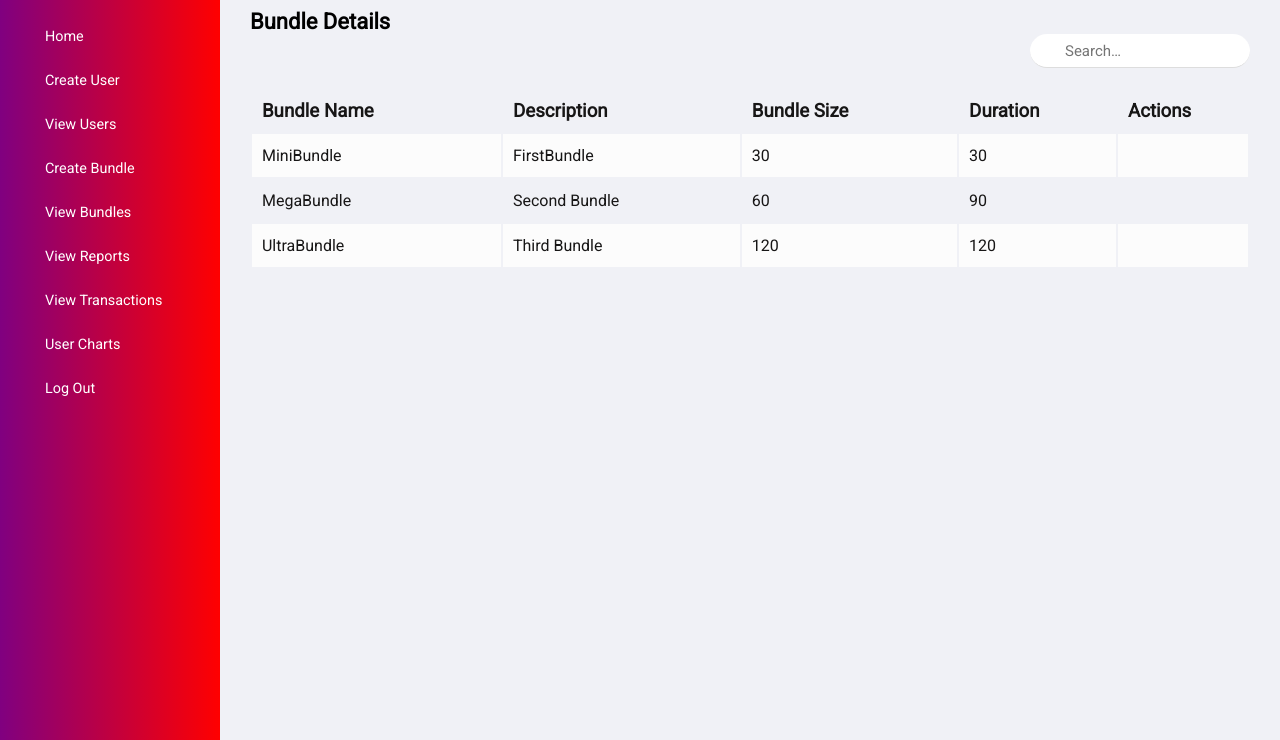
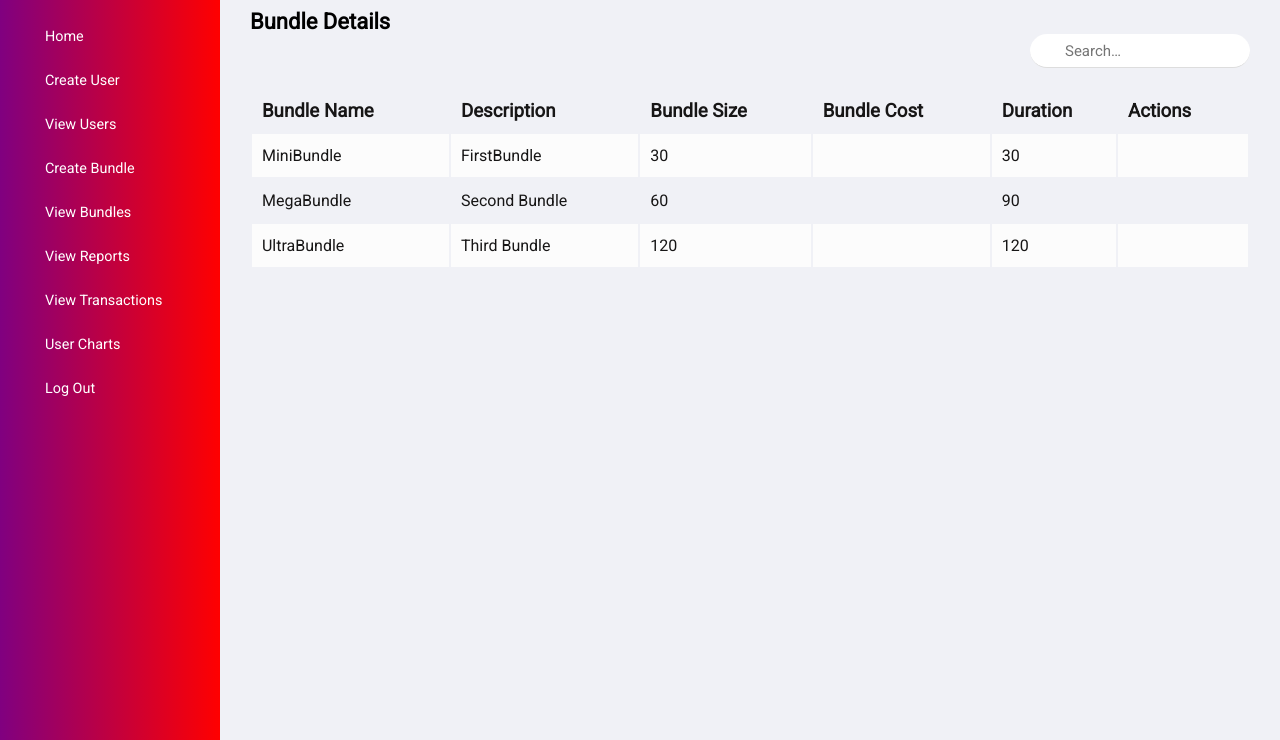
Before and after one commit to enoch17/ProtoNetWeb, a PHP site: page /pages/admin/viewbundles.php in a window 1280 px wide. Shown: the part 59-799 px from the top of the page. Run offline with PHP 8.4, Linux system fonts and the light colour scheme; the visitor is signed in with stand-in values (Sample User, id 1); data comes from the database, SQL or seed files in the repository; tables that the repository leaves empty hold one stand-in row (values such as "Sample post"); data that the repository does not hold is empty; some libraries are stand-ins or nearby versions.

Commit message:
minor changes

```diff
--- a/pages/admin/viewbundles.php
+++ b/pages/admin/viewbundles.php
@@ -28,6 +28,9 @@ ViewBundles();
                     <h3><b>Bundle Size</b></h3>
                 </td>
                 <td>
+                    <h3><b>Bundle Cost</b></h3>
+                </td>
+                <td>
                     <h3><b>Duration</b></h3>
                 </td>
                 <td>
@@ -43,6 +46,7 @@ ViewBundles();
                         echo "<td>".$a['Name']."</td>";
                         echo "<td>".$a['Description']."</td>";
                         echo "<td>".$a['BundleSize']."</td>";
+                        echo "<td>".$a['BundleCost']."</td>";
                         echo "<td>".$a['Duration']."</td>";
                         echo "<td>
                         <a href='editbundle.php?Id=".$id."' class='edit' title='Edit' data-toggle='tooltip'><i class='material-icons'>&#xE254;</i></a>
```
